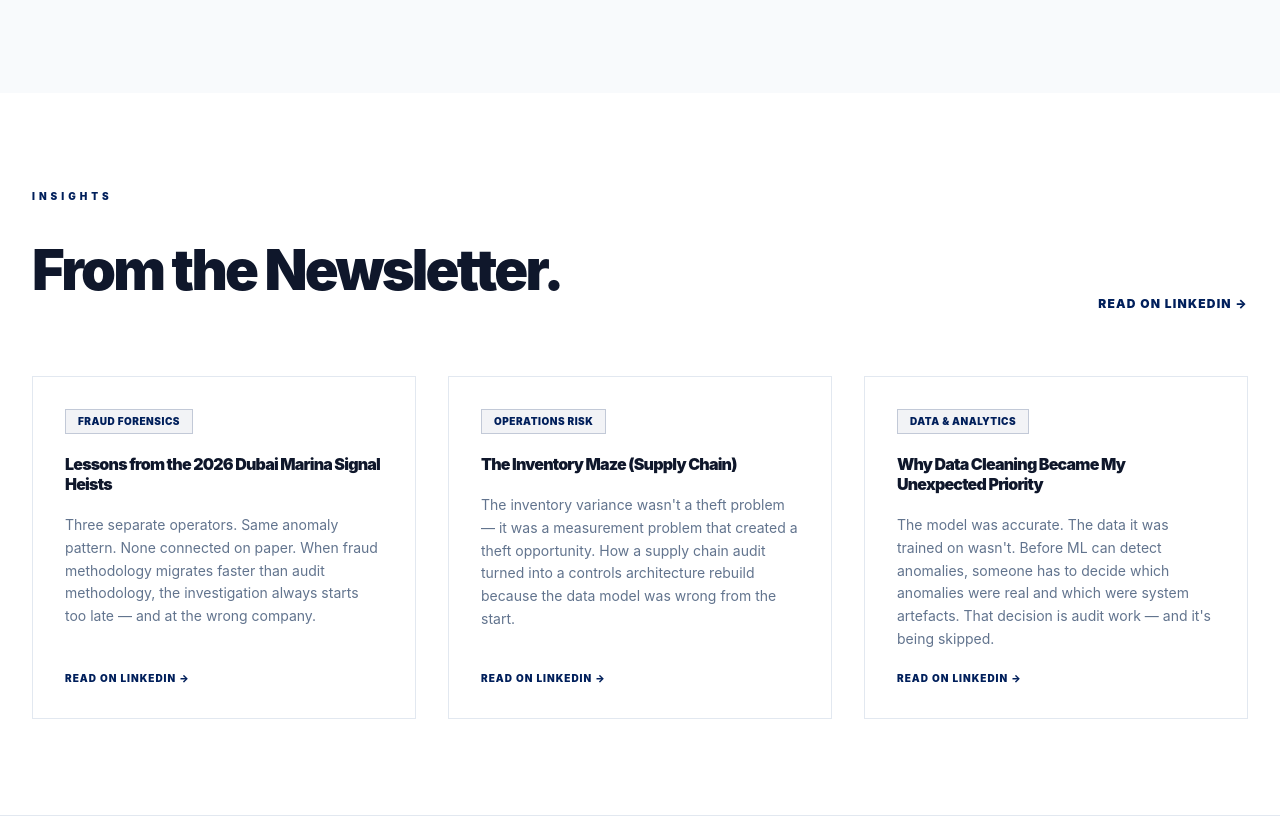
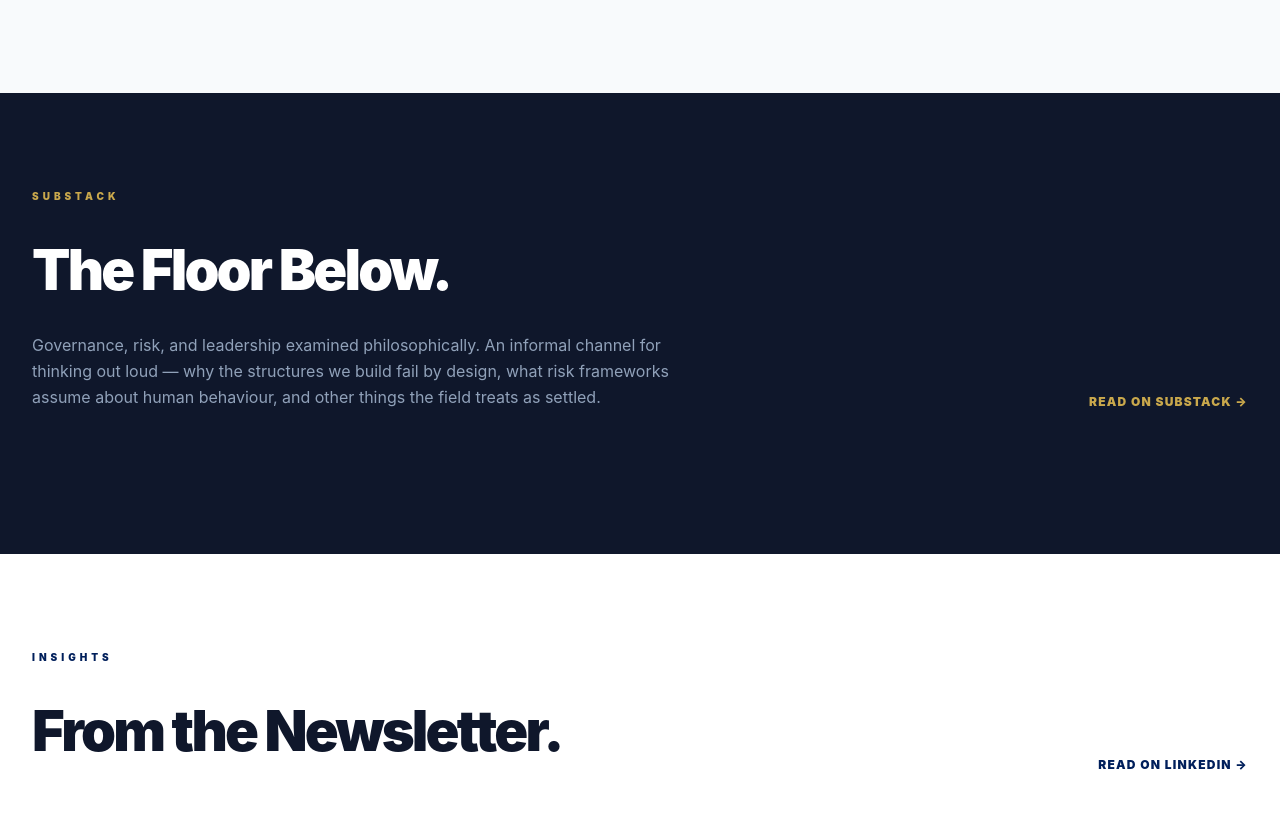
Before and after one commit to majidrajpar/portfolio_my, an Astro site: page / in a window 1280 px wide. Shown: the part 7458-8292 px from the top of the page. Built offline with nearby package versions, Linux system fonts and the light colour scheme; Astro itself is replaced by a stand-in of ours.

Commit message:
add The Floor Below Substack section to homepage
Co-Authored-By: Claude Sonnet 4.6 <noreply@anthropic.com>

```diff
--- a/src/pages/index.astro
+++ b/src/pages/index.astro
@@ -479,6 +479,22 @@ const base = import.meta.env.BASE_URL;
     </div>
   </section>
 
+  <!-- The Floor Below — Substack -->
+  <section class="py-24 bg-slate-900">
+    <div class="max-w-7xl mx-auto px-8">
+      <div class="flex flex-col md:flex-row justify-between items-end mb-12 gap-8">
+        <div data-reveal>
+          <span class="text-[10px] font-black uppercase tracking-[0.4em] text-[#C9A84C] mb-6 block">Substack</span>
+          <h2 class="text-[clamp(2rem,5vw,3.5rem)] text-white font-black tracking-tighter">The Floor Below.</h2>
+          <p class="text-slate-400 text-base mt-5 max-w-2xl leading-relaxed">Governance, risk, and leadership examined philosophically. An informal channel for thinking out loud — why the structures we build fail by design, what risk frameworks assume about human behaviour, and other things the field treats as settled.</p>
+        </div>
+        <a href="https://majidmumtaz.substack.com" target="_blank" rel="noopener noreferrer" class="text-[#C9A84C] font-black text-xs uppercase tracking-widest hover:text-white transition-colors whitespace-nowrap" data-reveal>
+          Read on Substack →
+        </a>
+      </div>
+    </div>
+  </section>
+
   <!-- Insights Teaser -->
   <section class="py-24 bg-white">
     <div class="max-w-7xl mx-auto px-8">
```
